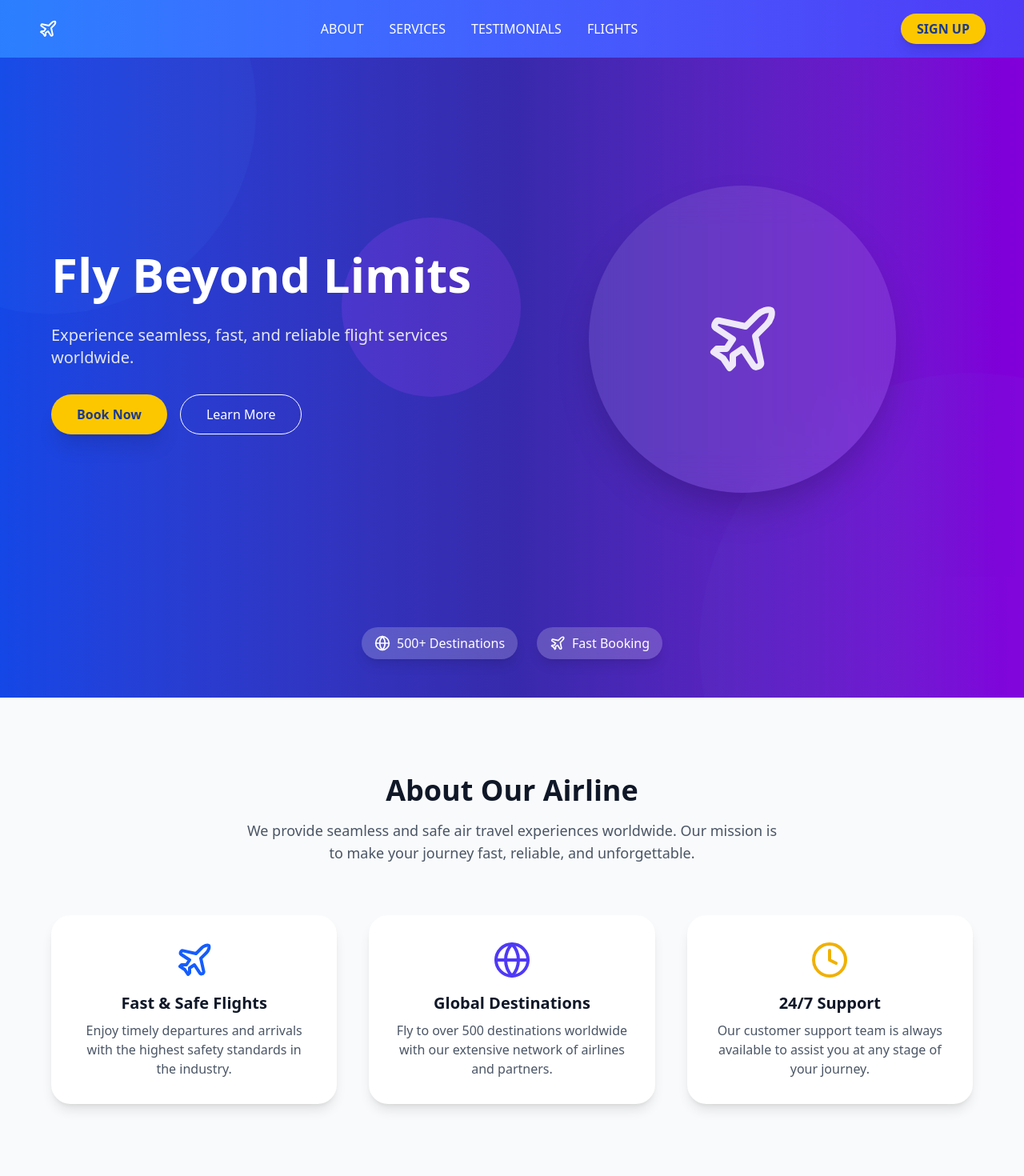
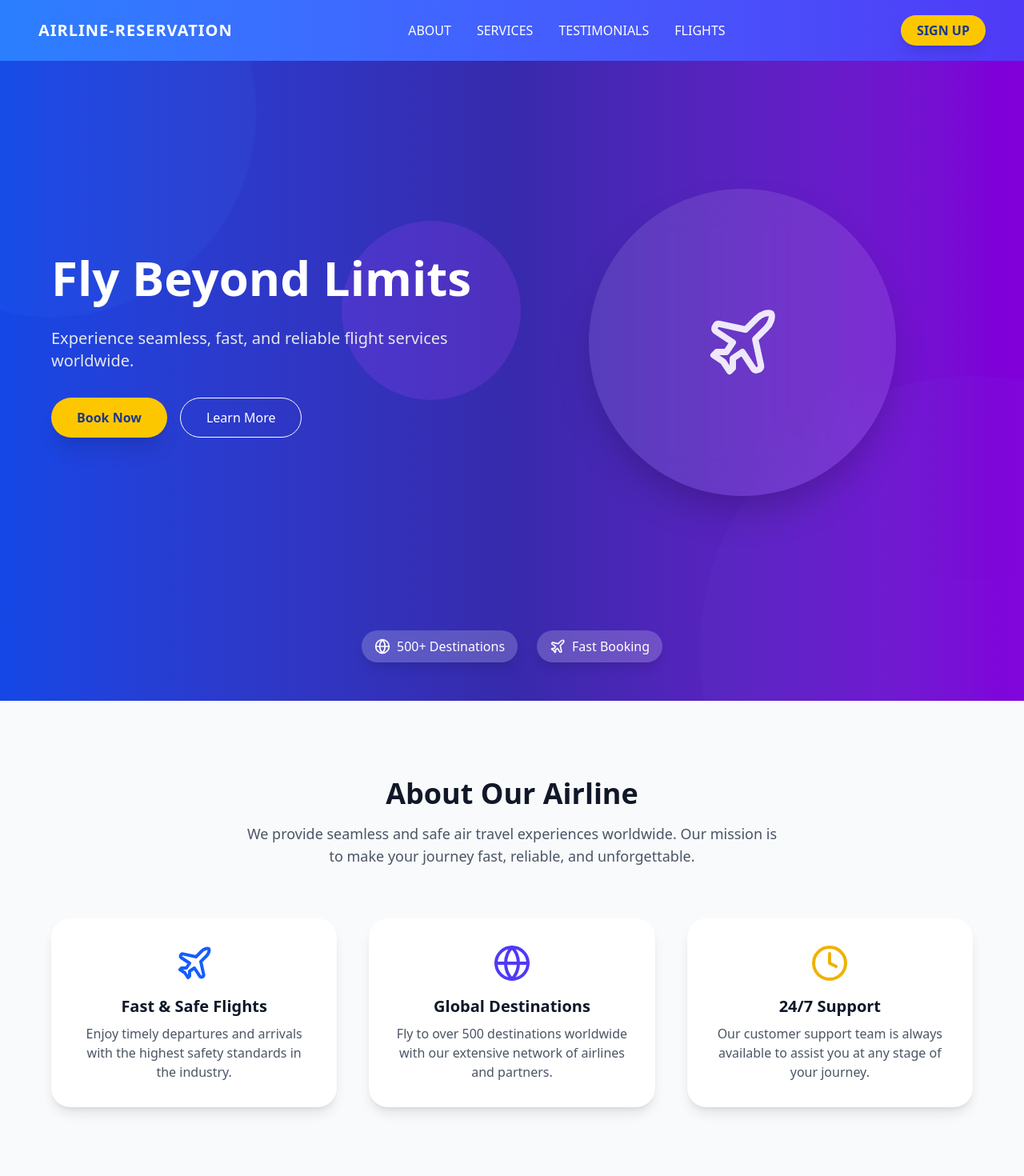
Before and after one commit to BTW-ZAIFOO/Airline-Reservation-System, a React (Vite) app: page / in a window 1280 px wide. Shown: the top 1470 px of the page at 80% size. Built offline with nearby package versions, Linux system fonts and the light colour scheme.

Commit message:
changed some files

```diff
--- a/src/components/about/About.jsx
+++ b/src/components/about/About.jsx
@@ -3,7 +3,7 @@ import { Plane, Globe, Clock } from "lucide-react";
 
 const About = () => {
   return (
-    <section className="py-24 bg-gray-50">
+    <div className="py-24 bg-gray-50">
       <div className="max-w-7xl mx-auto px-6 lg:px-16">
         <div className="text-center mb-16">
           <h2 className="text-4xl font-extrabold text-gray-900">
@@ -50,7 +50,7 @@ const About = () => {
           </div>
         </div>
       </div>
-    </section>
+    </div>
   );
 };
 
--- a/src/components/flights/Flights.jsx
+++ b/src/components/flights/Flights.jsx
@@ -30,7 +30,7 @@ const flightsData = [
 
 const Flights = () => {
   return (
-    <section className="py-24 bg-gray-50">
+    <div className="py-24 bg-gray-50">
       <div className="max-w-7xl mx-auto px-6 lg:px-16">
         <div className="text-center mb-16">
           <h2 className="text-4xl font-extrabold text-gray-900">
@@ -80,7 +80,7 @@ const Flights = () => {
           ))}
         </div>
       </div>
-    </section>
+    </div>
   );
 };
 
--- a/src/components/footer/Footer.jsx
+++ b/src/components/footer/Footer.jsx
@@ -7,7 +7,7 @@ const Footer = () => {
     <footer className="bg-blue-900 text-white py-16">
       <div className="max-w-7xl mx-auto px-6 lg:px-16 grid grid-cols-1 md:grid-cols-4 gap-10">
         <div>
-          <h2 className="text-2xl font-bold mb-4">LOGO</h2>
+          <h2 className="text-xl font-bold mb-4">AIRLINE-RESERVATION</h2>
           <p className="text-gray-300">
             Fly beyond limits with our seamless, fast, and reliable flight
             services worldwide.
--- a/src/components/herosection/HeroSection.jsx
+++ b/src/components/herosection/HeroSection.jsx
@@ -3,7 +3,7 @@ import { Plane, Globe } from "lucide-react";
 
 const HeroSection = () => {
   return (
-    <section className="relative w-full h-screen bg-linear-to-r from-blue-700 via-indigo-800 to-purple-700 overflow-hidden">
+    <div className="relative w-full h-screen bg-linear-to-r from-blue-700 via-indigo-800 to-purple-700 overflow-hidden">
       <div className="absolute top-0 left-0 w-full h-full">
         <div className="absolute w-72 h-72 bg-blue-400/30 rounded-full -top-20 -left-20 animate-ping"></div>
         <div className="absolute w-96 h-96 bg-indigo-400/20 rounded-full -bottom-32 -right-32 animate-ping delay-500"></div>
@@ -45,7 +45,7 @@ const HeroSection = () => {
           Fast Booking
         </div>
       </div>
-    </section>
+    </div>
   );
 };
 
--- a/src/components/loginform/Login.jsx
+++ b/src/components/loginform/Login.jsx
@@ -29,7 +29,7 @@ const Login = () => {
     <div className="flex items-center justify-center min-h-screen bg-linear-to-b from-blue-900 to-indigo-700">
       <div className="relative w-full max-w-lg bg-linear-to-br from-white/90 to-white/70 backdrop-blur-md rounded-2xl shadow-2xl p-10">
         <div className="flex justify-center mb-6">
-          <Plane className="w-12 h-12 text-blue-800 animate-bounce" />
+          <Plane className="w-12 h-12 text-blue-800" />
         </div>
 
         <h2 className="text-3xl font-bold text-blue-900 mb-8 text-center tracking-wide">
--- a/src/components/navbar/Navbar.jsx
+++ b/src/components/navbar/Navbar.jsx
@@ -12,9 +12,9 @@ const Navbar = () => {
 
   return (
     <div className="flex justify-between items-center px-12 py-6 bg-linear-to-r from-blue-500 to-indigo-600 shadow-lg">
-      <div className="text-4xl font-extrabold text-white tracking-wider hover:scale-105 transition-transform duration-300">
+      <div className="text-xl font-extrabold text-white tracking-wider hover:scale-105 transition-transform duration-300">
         <NavLink to="/homepage">
-          <Plane />
+          AIRLINE-RESERVATION
         </NavLink>
       </div>
 
--- a/src/components/signupform/SignUpForm.jsx
+++ b/src/components/signupform/SignUpForm.jsx
@@ -21,7 +21,7 @@ const SignUpForm = () => {
     <div className="flex items-center justify-center min-h-screen bg-linear-to-b from-blue-900 to-indigo-700">
       <div className="relative w-full max-w-lg bg-linear-to-br from-white/90 to-white/70 backdrop-blur-md rounded-2xl shadow-2xl p-10">
         <div className="flex justify-center mb-6">
-          <Plane className="w-12 h-12 text-blue-800 animate-bounce" />
+          <Plane className="w-12 h-12 text-blue-800" />
         </div>
 
         <h2 className="text-3xl font-bold text-blue-900 mb-8 text-center tracking-wide">
--- a/src/components/testimonials/Testimonials.jsx
+++ b/src/components/testimonials/Testimonials.jsx
@@ -47,7 +47,7 @@ const testimonialsData = [
 
 const Testimonials = () => {
   return (
-    <section className="py-24 bg-gray-50">
+    <div className="py-24 bg-gray-50">
       <div className="max-w-7xl mx-auto px-6 lg:px-16">
         <div className="text-center mb-16">
           <h2 className="text-4xl font-extrabold text-gray-900">
@@ -78,7 +78,7 @@ const Testimonials = () => {
           ))}
         </div>
       </div>
-    </section>
+    </div>
   );
 };
 
```
